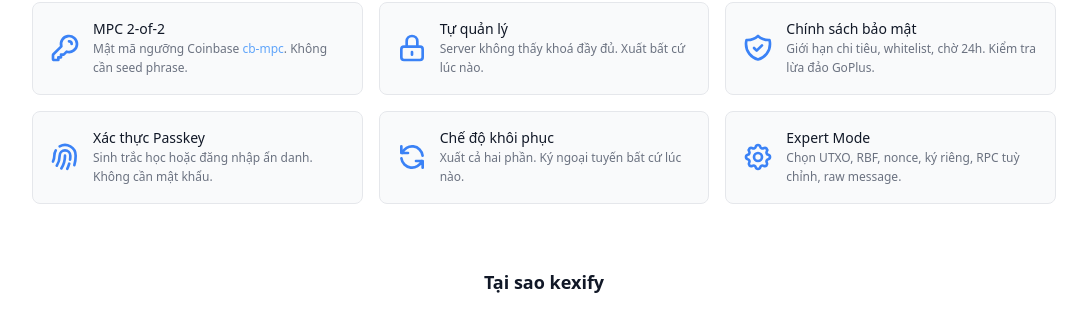
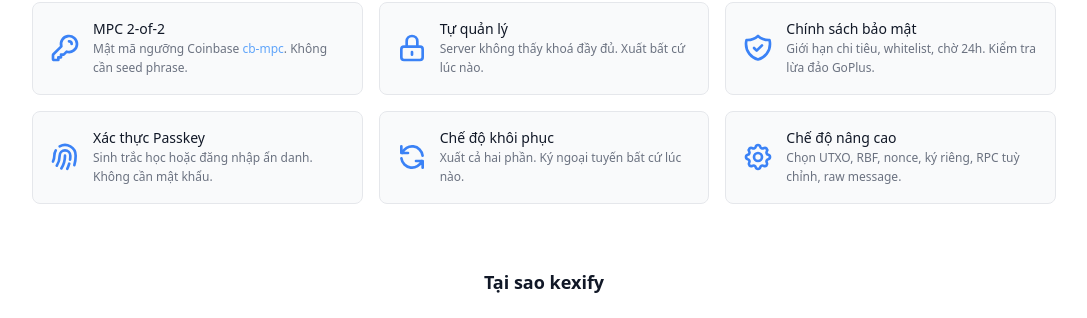
Before and after one commit to nguyenkha/kexify-home, a Jekyll site: the page built from vi/index.html, in a window 1280 px wide. Shown: the part 1503-1821 px from the top of the page, without its empty margins (96-1183 px from the left). Built offline with Jekyll 4.4.1, drawn with Linux system fonts in a browser that asks for light colours; nearby versions of some CDN libraries.

Commit message:
fix: translate Expert Mode to Vietnamese

```diff
--- a/vi/index.html
+++ b/vi/index.html
@@ -242,7 +242,7 @@ permalink: /vi/
       <div class="bg-surface-secondary border border-border-primary rounded-lg p-4 flex items-center gap-3">
         <svg class="w-8 h-8 flex-shrink-0 text-blue-500" fill="none" stroke="currentColor" viewBox="0 0 24 24"><path stroke-linecap="round" stroke-linejoin="round" stroke-width="2" d="M10.325 4.317c.426-1.756 2.924-1.756 3.35 0a1.724 1.724 0 002.573 1.066c1.543-.94 3.31.826 2.37 2.37a1.724 1.724 0 001.066 2.573c1.756.426 1.756 2.924 0 3.35a1.724 1.724 0 00-1.066 2.573c.94 1.543-.826 3.31-2.37 2.37a1.724 1.724 0 00-2.573 1.066c-.426 1.756-2.924 1.756-3.35 0a1.724 1.724 0 00-2.573-1.066c-1.543.94-3.31-.826-2.37-2.37a1.724 1.724 0 00-1.066-2.573c-1.756-.426-1.756-2.924 0-3.35a1.724 1.724 0 001.066-2.573c-.94-1.543.826-3.31 2.37-2.37.996.608 2.296.07 2.572-1.065z"/><path stroke-linecap="round" stroke-linejoin="round" stroke-width="2" d="M15 12a3 3 0 11-6 0 3 3 0 016 0z"/></svg>
         <div>
-          <h3 class="text-sm font-medium dark:text-white text-gray-900">Expert Mode</h3>
+          <h3 class="text-sm font-medium dark:text-white text-gray-900">Chế độ nâng cao</h3>
           <p class="text-xs dark:text-gray-400 text-gray-500 leading-relaxed">Chọn UTXO, RBF, nonce, ký riêng, RPC tuỳ chỉnh, raw message.</p>
         </div>
       </div>
```
